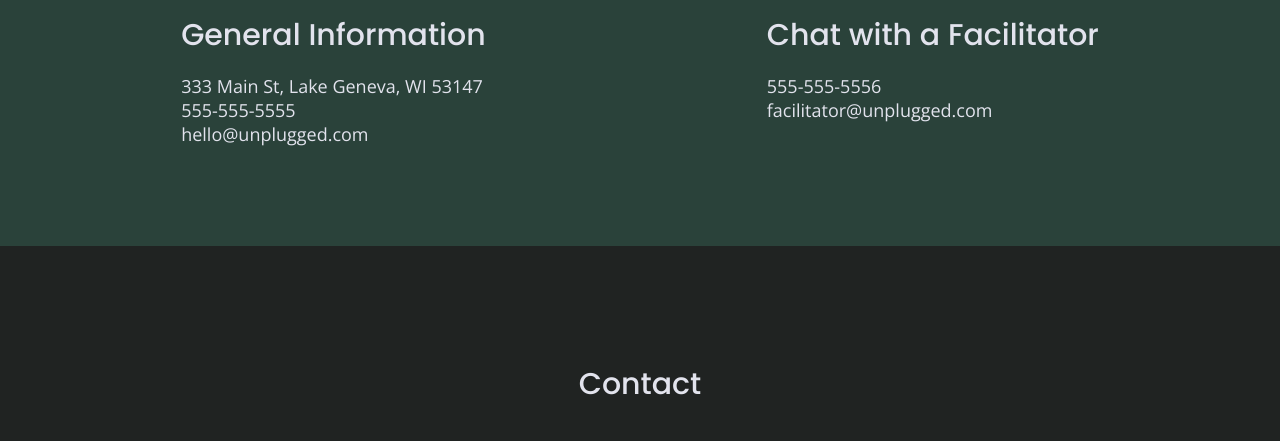
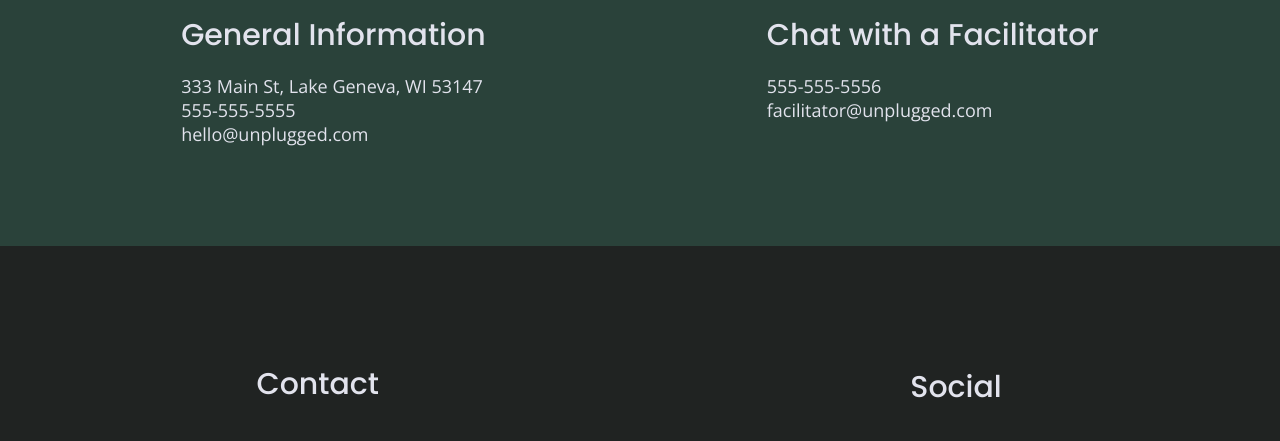
Before and after one commit to katielynn11/Unplugged, a website: page about/index.html in a window 1280 px wide. Shown: the part 1297-1738 px from the top of the page. Drawn offline with nearby package versions, Linux system fonts and the light colour scheme.

Commit message:
fixed about and faq footer

```diff
--- a/about/index.html
+++ b/about/index.html
@@ -93,7 +93,7 @@
 
   <footer>
     <div class="content-wrapper">
-      <div class="footer-contact">
+      <div class="footer-content">
         <div class="contact">
           <h3>Contact</h3>
           <address>
```
Also changed, not shown: faq/index.html (+1 -1 lines).
